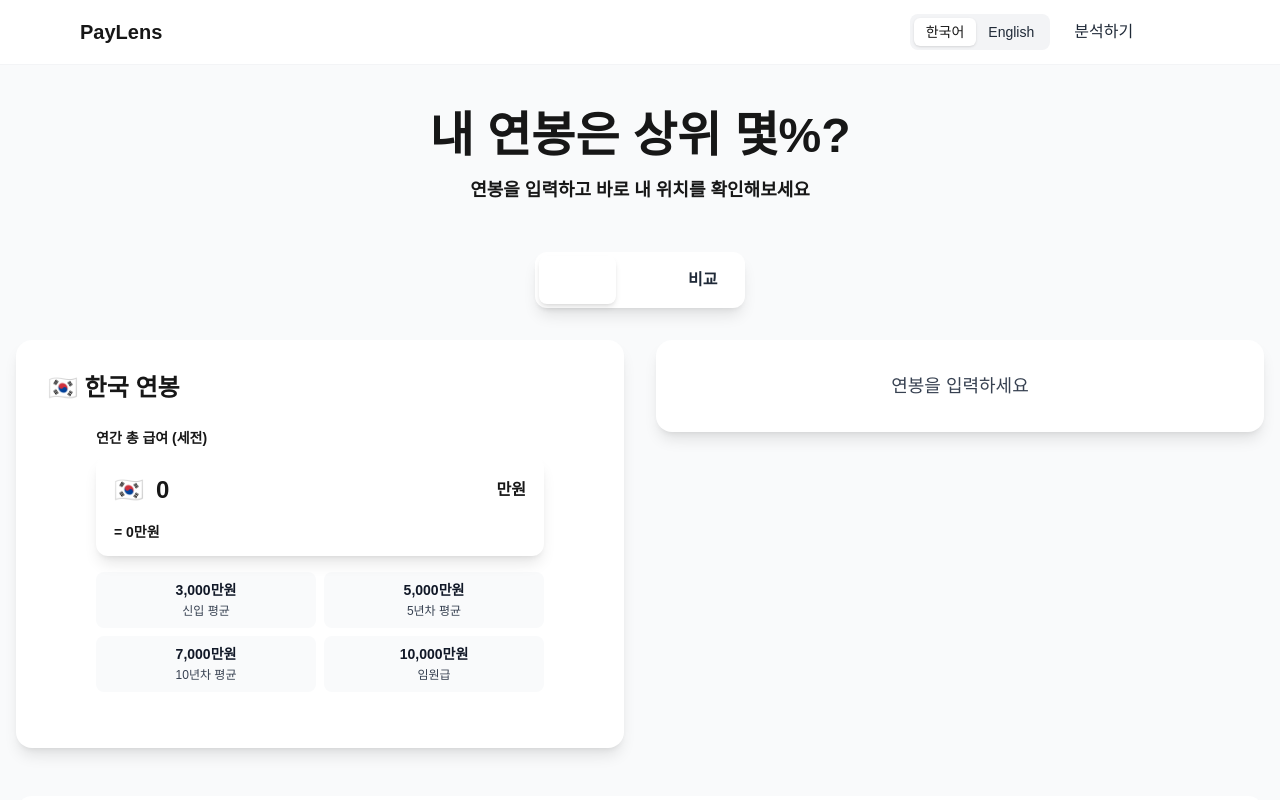
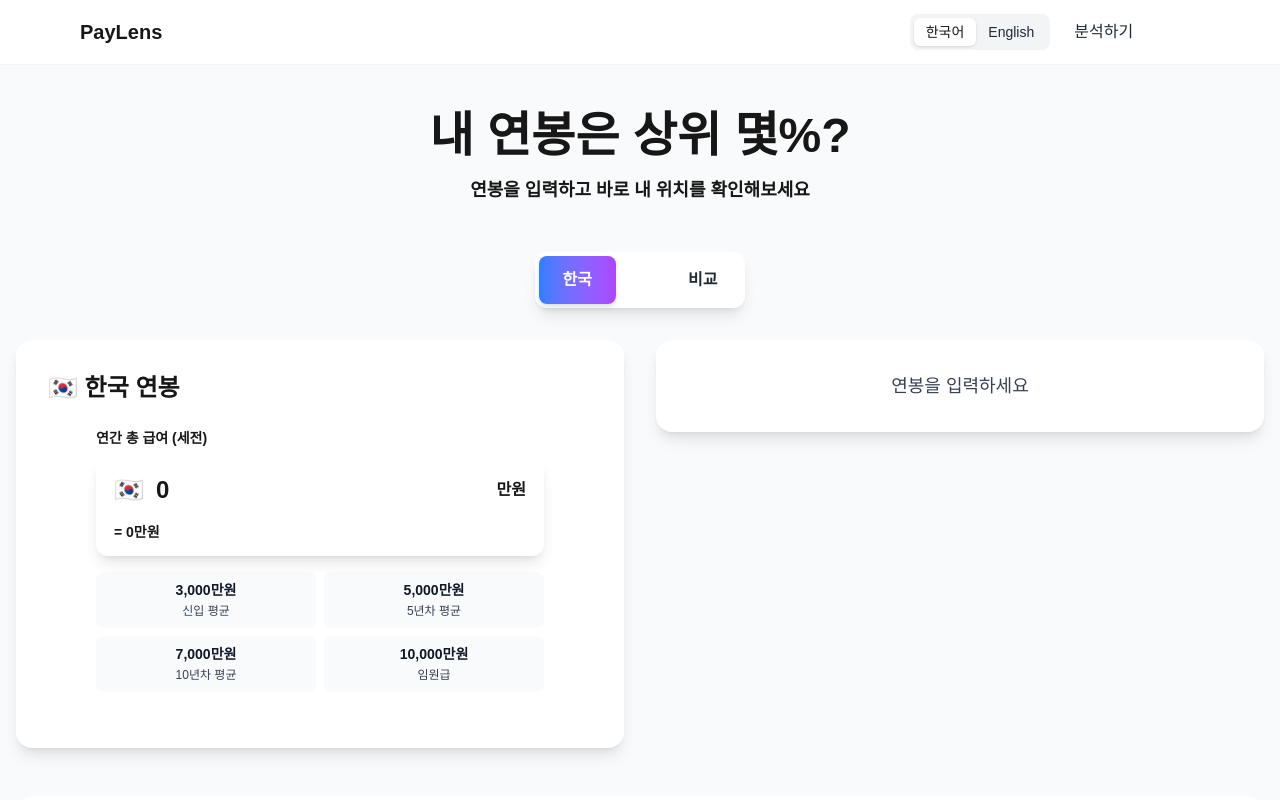
Before and after one commit to jeromwolf/paylens, a Next.js app: page /analyze in a window 1280 px wide. Shown: the top 800 px of the page. Built offline with nearby package versions, Linux system fonts and the light colour scheme.

Commit message:
Fix: Tab button text visibility issue
- Changed from primary-500/secondary-500 to blue-500/purple-500 for selected tab
- Ensures white text is visible on gradient background

```diff
--- a/app/analyze/page.tsx
+++ b/app/analyze/page.tsx
@@ -128,8 +128,8 @@ export default function AnalyzePage() {
                 onClick={() => setActiveTab(tab as any)}
                 className={`px-6 py-3 rounded-lg font-bold transition-all ${
                   activeTab === tab
-                    ? 'bg-gradient-to-r from-primary-500 to-secondary-500 text-white shadow-md'
-                    : 'text-gray-600 hover:text-gray-800'
+                    ? 'bg-gradient-to-r from-blue-500 to-purple-500 text-white shadow-md'
+                    : 'text-gray-600 hover:text-gray-800 hover:bg-gray-50'
                 }`}
               >
                 {t(`${tab}Tab` as any)}
```
